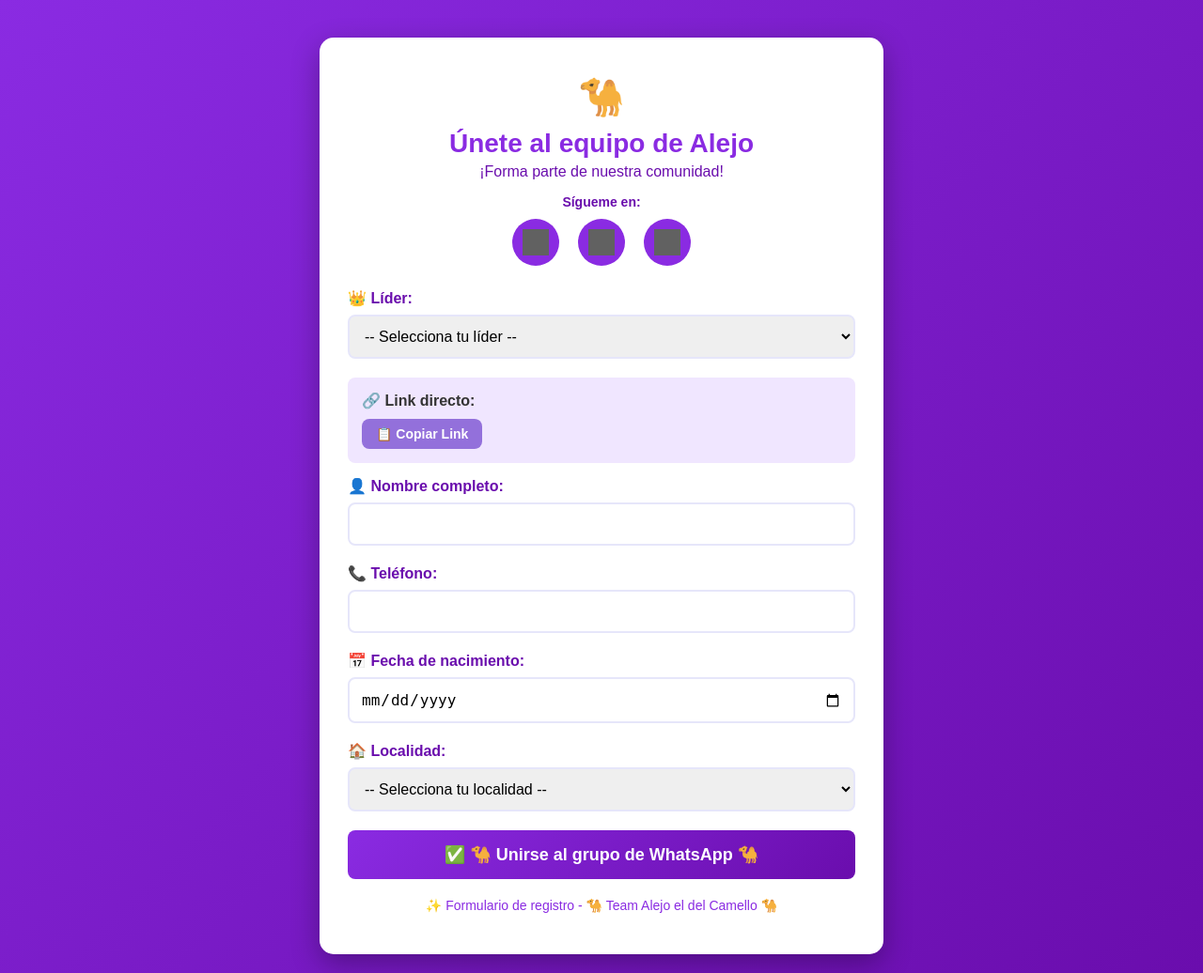
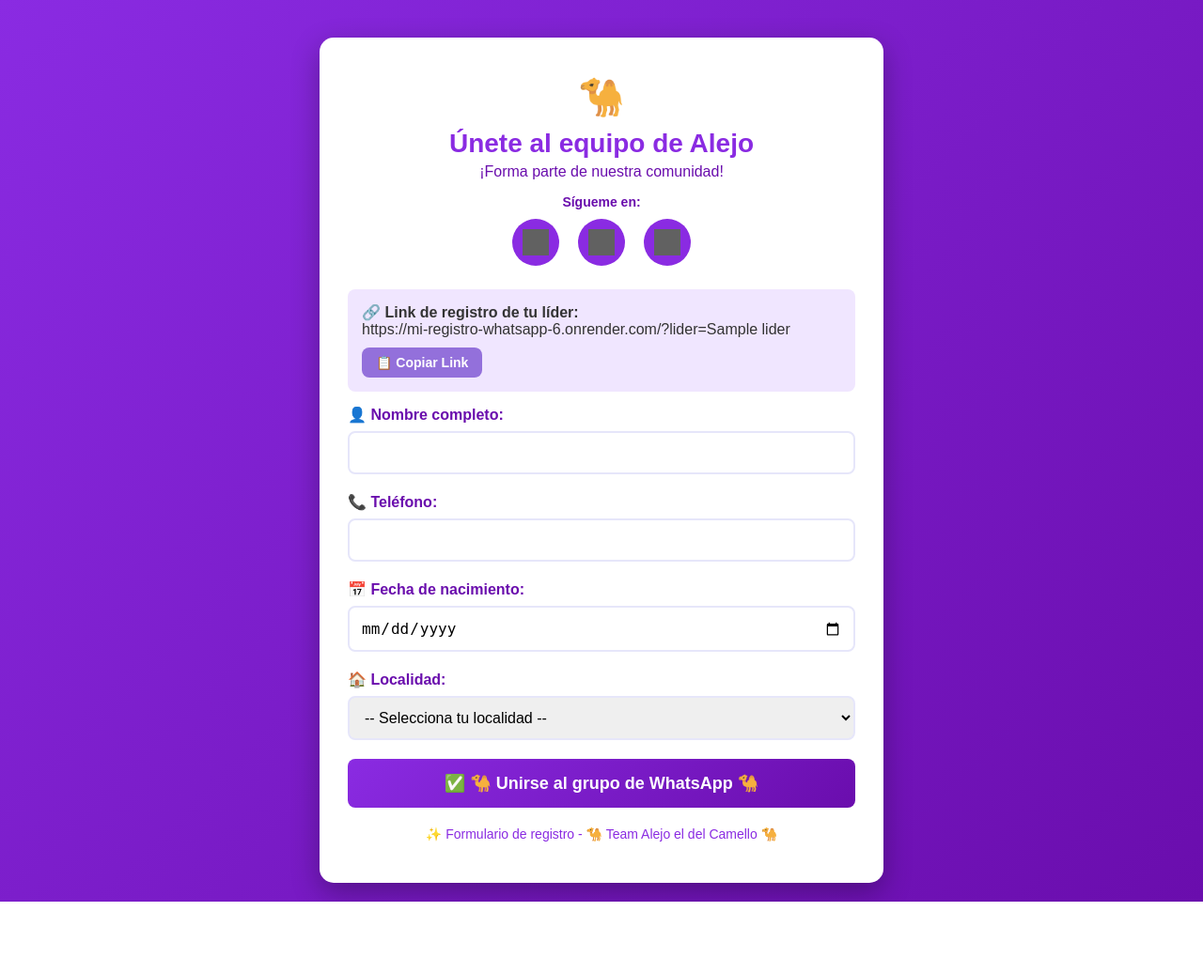
Before and after one commit to dssanche/mi_registro_whatsapp, a Flask app: template templates/registro.html in a window 1280 px wide. Shown: the whole page at 94% size. After the commit the page ends 960 px from the top, so only its background shows below. Run offline with Flask 3, Linux system fonts and the light colour scheme; the template is opened without the code that fills it: most values are stand-ins (such as "Sample title", 1, 10 or a date in 2020); some libraries are stand-ins or nearby versions; grey boxes are pictures that could not be loaded.

Commit message:
Fix requirements

```diff
--- a/templates/registro.html
+++ b/templates/registro.html
@@ -2,7 +2,6 @@
 <html>
 <head>
     <title>Registro - 🐪 Únete al equipo de Team Alejo el del Camello 🐪</title>
-    <script src="https://cdn.jsdelivr.net/npm/qrcode@1.5.3/build/qrcode.min.js"></script>
     <style>
         body {
             font-family: 'Arial', sans-serif;
@@ -39,7 +38,6 @@
             margin: 10px 0;
         }
 
-        /* Redes sociales */
         .redes-sociales {
             text-align: center;
             margin: 15px 0 25px 0;
@@ -111,21 +109,6 @@
             box-shadow: 0 5px 15px rgba(138, 43, 226, 0.4);
         }
 
-        /* Sección QR */
-        .qr-section {
-            text-align: center;
-            margin: 25px 0;
-            padding: 20px;
-            border: 2px dashed #8A2BE2;
-            border-radius: 10px;
-            background-color: #F8F0FF;
-        }
-        .qr-canvas {
-            border: 3px solid #8A2BE2;
-            border-radius: 10px;
-            margin-top: 10px;
-        }
-
         .link-section {
             background-color: #F0E6FF;
             padding: 15px;
@@ -139,6 +122,10 @@
             font-size: 14px;
             width: auto;
             margin-top: 10px;
+            border: none;
+            color: white;
+            border-radius: 8px;
+            cursor: pointer;
         }
         .footer {
             text-align: center;
@@ -161,7 +148,6 @@
             <h1>Únete al equipo de Alejo</h1>
             <div class="subtitle">¡Forma parte de nuestra comunidad!</div>
 
-            <!-- Redes Sociales -->
             <div class="redes-sociales">
                 <div class="redes-titulo">Sígueme en:</div>
                 <div class="social-links">
@@ -179,33 +165,17 @@
         </div>
 
         <form action="/registro" method="POST">
-            <!-- Selección de Líder -->
-            <div class="form-group">
-                <label for="lider">👑 Líder:</label>
-                <select id="lider" name="lider" onchange="actualizarQR()" required>
-                    <option value="">-- Selecciona tu líder --</option>
-                    {% for id, nombre in lideres.items() %}
-                        <option value="{{ id }}" {% if lider_seleccionado == id %}selected{% endif %}>
-                            {{ nombre }}
-                        </option>
-                    {% endfor %}
-                </select>
-            </div>
+            <input type="hidden" name="lider" value="{{ lider }}">
 
-            <!-- SECCIÓN DE QR AGREGADA -->
-            <div id="qrSection" class="qr-section" style="display:none;">
-                <h3>📱 Escanea tu QR para registrarte</h3>
-                <div id="qrContainer"></div>
-            </div>
-
-            <!-- Link directo -->
+            <!-- Link compartible -->
+            {% if lider %}
             <div class="link-section">
-                <strong>🔗 Link directo:</strong><br>
-                <span id="directLink"></span>
+                <strong>🔗 Link de registro de tu líder:</strong><br>
+                <span id="directLink">https://mi-registro-whatsapp-6.onrender.com/?lider={{ lider }}</span>
                 <button type="button" onclick="copiarLink()" class="copy-btn">📋 Copiar Link</button>
             </div>
+            {% endif %}
 
-            <!-- Datos personales -->
             <div class="form-group">
                 <label for="nombre">👤 Nombre completo:</label>
                 <input type="text" id="nombre" name="nombre" required>
@@ -219,6 +189,7 @@
             <div class="form-group">
                 <label for="nacimiento">📅 Fecha de nacimiento:</label>
                 <input type="date" id="nacimiento" name="nacimiento" required>
+                <input type="hidden" id="edad" name="edad">
                 <div id="edad-display" class="edad-calculada"></div>
             </div>
 
@@ -258,9 +229,12 @@
     </div>
 
     <script>
+        // Calcular edad automáticamente
         function calcularYMostrarEdad() {
             const fechaNacimiento = document.getElementById('nacimiento');
             const edadDisplay = document.getElementById('edad-display');
+            const edadInput = document.getElementById('edad');
+
             if (fechaNacimiento.value) {
                 const nacimiento = new Date(fechaNacimiento.value);
                 const hoy = new Date();
@@ -268,37 +242,14 @@
                 const mes = hoy.getMonth() - nacimiento.getMonth();
                 if (mes < 0 || (mes === 0 && hoy.getDate() < nacimiento.getDate())) edad--;
                 edadDisplay.textContent = `✅ Edad calculada: ${edad} años`;
-            } else edadDisplay.textContent = '';
-        }
-
-        function actualizarQR() {
-            const liderSelect = document.getElementById('lider');
-            const liderId = liderSelect.value;
-            const qrSection = document.getElementById('qrSection');
-            const qrContainer = document.getElementById('qrContainer');
-            const directLink = document.getElementById('directLink');
-
-            if (liderId) {
-                qrSection.style.display = 'block';
-                const baseUrl = window.location.origin;
-                const formUrl = `${baseUrl}/?lider=${liderId}`;
-                directLink.textContent = formUrl;
-                qrContainer.innerHTML = '<canvas id="qrCanvas" class="qr-canvas"></canvas>';
-
-                QRCode.toCanvas(document.getElementById('qrCanvas'), formUrl, {
-                    width: 200,
-                    margin: 2,
-                    color: { dark: '#8A2BE2', light: '#FFFFFF' }
-                }, function(error) {
-                    if (error) console.error('Error generando QR:', error);
-                    else console.log('✅ QR generado correctamente');
-                });
+                edadInput.value = edad;
             } else {
-                qrSection.style.display = 'none';
-                directLink.textContent = '';
+                edadDisplay.textContent = '';
+                edadInput.value = '';
             }
         }
 
+        // Copiar link al portapapeles
         function copiarLink() {
             const linkText = document.getElementById('directLink').textContent;
             navigator.clipboard.writeText(linkText)
@@ -308,8 +259,6 @@
 
         document.addEventListener('DOMContentLoaded', function() {
             document.getElementById('nacimiento').addEventListener('change', calcularYMostrarEdad);
-            const liderSelect = document.getElementById('lider');
-            if (liderSelect.value) actualizarQR();
         });
     </script>
 </body>
```
